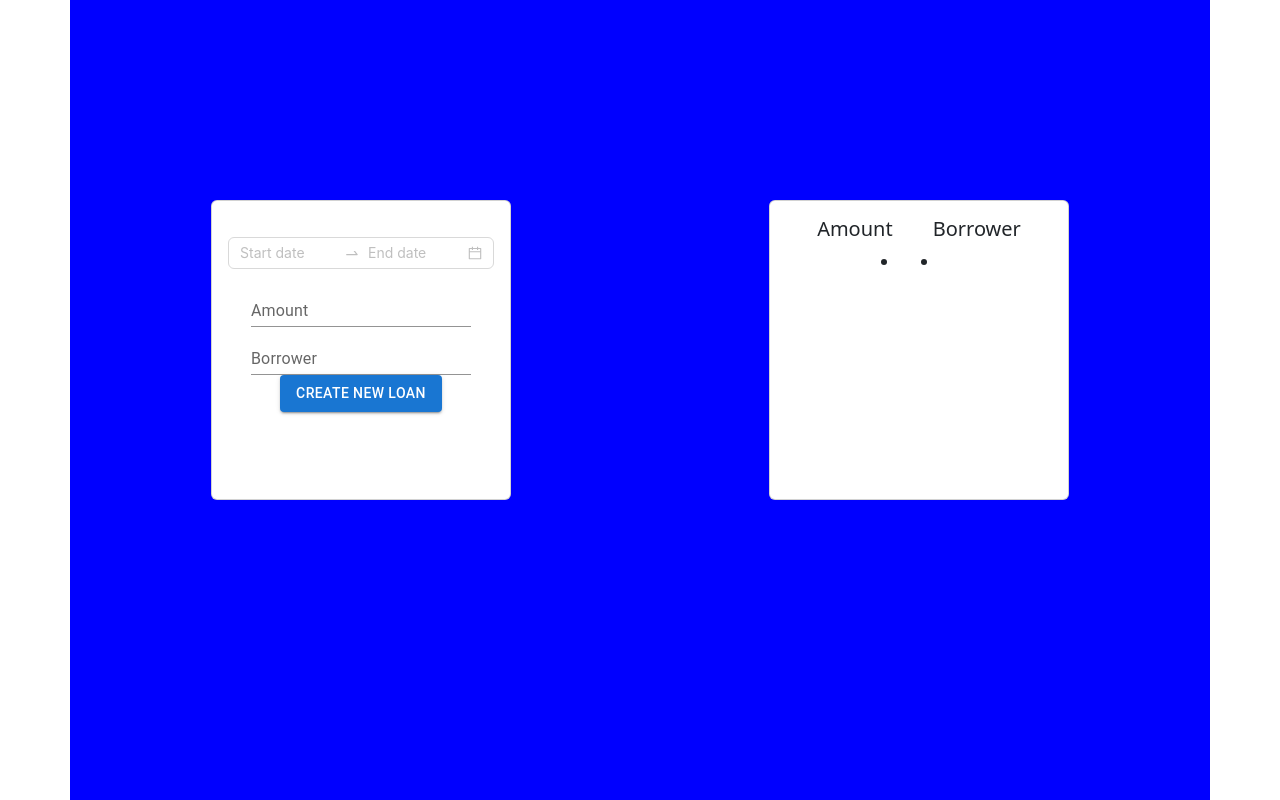
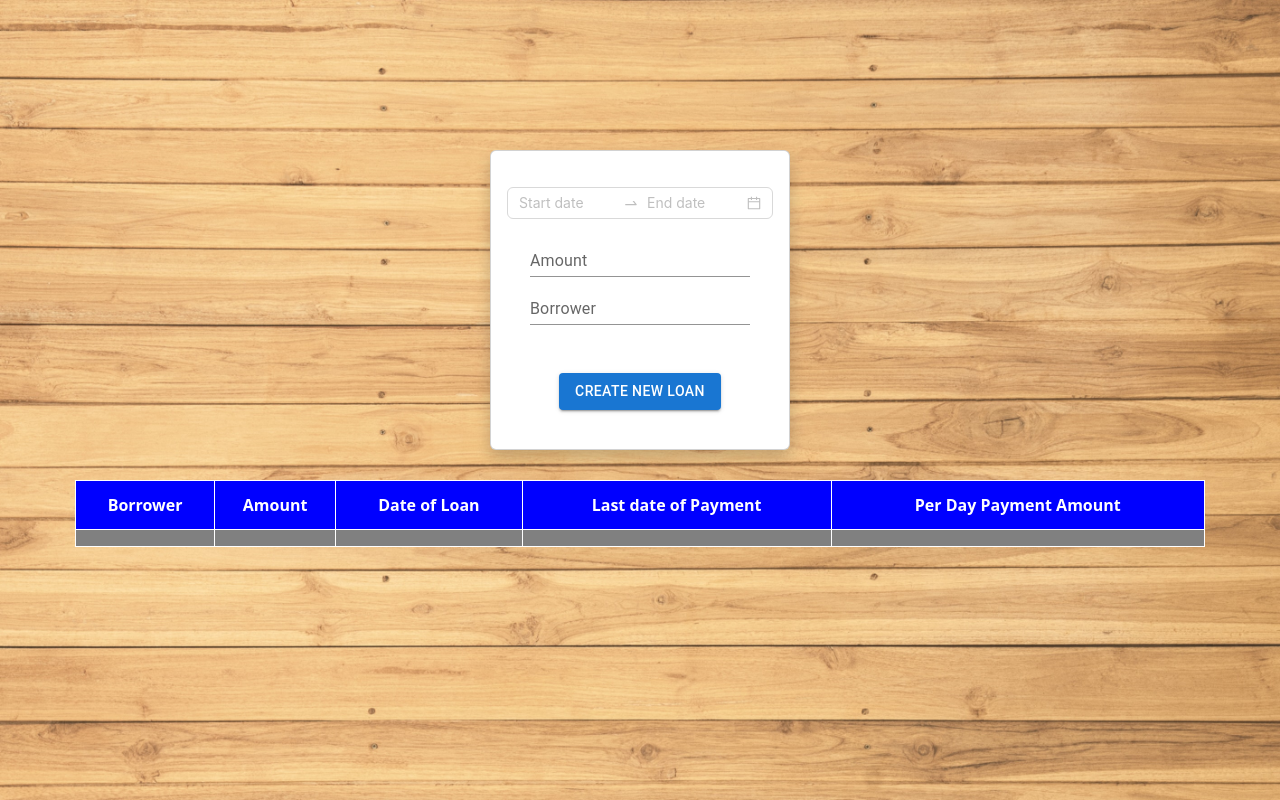
Before and after one commit to NeeteshMaurya/react_loan_calculator, a React (Create React App) app: page / in a window 1280 px wide. Built offline with nearby package versions, Linux system fonts and the light colour scheme.

Commit message:
more styling and functionality

```diff
--- a/public/index.html
+++ b/public/index.html
@@ -28,7 +28,7 @@
     <link href="https://cdn.jsdelivr.net/npm/bootstrap@5.2.2/dist/css/bootstrap.min.css" rel="stylesheet" integrity="sha384-Zenh87qX5JnK2Jl0vWa8Ck2rdkQ2Bzep5IDxbcnCeuOxjzrPF/et3URy9Bv1WTRi" crossorigin="anonymous">
     <title>React App</title>
   </head>
-  <body>
+  <body style="background-image:url(./bg1.jpg); background-size: cover;">
     <noscript>You need to enable JavaScript to run this app.</noscript>
     <div id="root"></div>
     <!--
--- a/src/App.css
+++ b/src/App.css
@@ -1,18 +1,14 @@
-
 .card{
     height: 300px;
     width: 300px;
-    margin-top: 200px;
-
+    margin-top: 150px;
+    box-shadow: 0 8px 16px 0 rgba(0,0,0,0.2);
 }
 .card-body{
     text-align: center;
 }
-.container{
+.container1{
     display: flex;
     flex-direction: row;
-    background-color: blue;
     flex-wrap: wrap;
-    height: 100vh;
-    width: 100vw;
 }
--- a/src/App.js
+++ b/src/App.js
@@ -7,21 +7,19 @@ import CardContent from '@mui/material/CardContent';
 import ShowData from './ShowData';
 
 
-
 function App() {
   return (
-    <div className='container'>
-      <div className="card mx-auto">
-        <div className="card-body">
-          <Calculator />
+    <div>
+        <div className='container1'>
+          <div className="card mx-auto">
+            <div className="card-body">
+              <Calculator />
+            </div>
+          </div>
         </div>
-      </div>
-      <div className="card mx-auto">
-        <div className="card-body">
+        <div>
           <ShowData />
         </div>
-      </div>
-
     </div>
   );
 }
--- a/src/Calculator.js
+++ b/src/Calculator.js
@@ -12,10 +12,17 @@ const Calculator = () => {
     const [numOfDays, setnumOfDays] = useState()
     const [amount, setAmount] = useState()
     const [borrower, setBorrower] = useState()
+    const [perDayAmount, setPerDayAmount] = useState()
 
+    //to handle the click
     const handle=() => {
         localStorage.setItem("amount",amount)
         localStorage.setItem("borrower",borrower)
+        const amountToPay = amount/numOfDays
+        // setPerDayAmount(amountToPay)
+        localStorage.setItem("fromDate", fromDate)
+        localStorage.setItem("toDate",toDate)
+        localStorage.setItem("perDayAmount",amountToPay)
     }
 
     return(
@@ -23,12 +30,24 @@ const Calculator = () => {
         <RangePicker className='rp'  onChange={(values) => {
             const value1 = values[1]-values[0]
             const days = value1/86400000
-            setnumOfDays(days)
+            setnumOfDays(days)   //number of days at initial stage
+            setFromDate(values[0].$d)
+            setToDate(values[1].$d)
+
+            const dateToday = new Date()    //today's date
+            const date = dateToday.setHours(0,0,0,0)  //date timestamp at midnight
+            const endDate = values[1].$d     //end date as string
+
+            const endDateTimestamp = endDate.setHours(0,0,0,0)  //end date timestamp at miniht
+            const remainingDaysTS = endDateTimestamp-date        //counting how many days left(timestamp)
+            const remainingDays = remainingDaysTS/86400000   //concertin timestamp into days
+            console.log(remainingDays)
+            console.log(days)
         }}
         /><br/>
         <TextField id="standard-basic" label="Amount" variant="standard" onChange={(e)=>setAmount(e.target.value)} /><br />
         <TextField className='txt' id="standard-basic" label="Borrower" variant="standard" onChange={(e)=>setBorrower(e.target.value)} />
-        <Button className='btn' variant="contained" onClick={handle}>Create New Loan</Button>
+        <Button className='btn mt-5' variant="contained" onClick={handle}>Create New Loan</Button>
       </div>
     );
 }
--- a/src/ShowData.css
+++ b/src/ShowData.css
@@ -1,13 +1,26 @@
-/* .container{
+.containr{
     display: flex;
     color: white;
-    font-weight: bold;
-    font-size: larger;
-    height: ;
-} */
-.data{
-    display: flex;
+    margin-top: 0px;
 }
-.amt{
-    margin-right: 40px;
+#cust{
+    border-collapse: collapse;
+    width: 90%;
+    margin-left: 75px;
+    margin-right: 75px;
+    margin-top: 30px;
 }
+#cust th{
+    text-align: center;
+    background-color: blue;
+    border: 1px solid white;
+    padding-top: 12px;
+    padding-bottom: 12px;
+    color: white;
+}
+#cust td{
+    border: 1px solid white;
+    padding: 8px;
+    text-align: center;
+    background-color:gray;
+}
--- a/src/ShowData.js
+++ b/src/ShowData.js
@@ -2,28 +2,39 @@ import React from 'react'
 import './ShowData.css'
 
 const ShowData = () => {
+  function updateNumofDays (){
+
+  }
   return (
     <>
-        <ul className='list-group'>
-            {/* <li className=''>Amount
-                <ul>
-                    <li>{localStorage.getItem("amount")}</li>
-                </ul>
-            </li>
-            <li className=''>Borrower
-                <ul>
-                    <li>{localStorage.getItem("borrower")}</li>
-                </ul>
-            </li> */}
+      <div className='containr'>
+        <table id='cust'>
+          <tr>
+            <th className='head'>Borrower</th>
+            <th className='head'>Amount</th>
+            <th className='head'>Date of Loan</th>
+            <th className='head'>Last date of Payment</th>
+            <th className='head'>Per Day Payment Amount</th>
+          </tr>
+          <tr>
+            <td>{localStorage.getItem("borrower")}</td>
+            <td>{localStorage.getItem("amount")}</td>
+            <td>{localStorage.getItem("fromDate")}</td>
+            <td>{localStorage.getItem("toDate")}</td>
+            <td>{localStorage.getItem("perDayAmount")}</td>
+          </tr>
+        </table>
+      </div>
+        {/* <ul className='list-group'>
             <div className='data mx-auto'>
-                <h5 class="amt">Amount</h5>
+                <h5 className="amt">Amount</h5>
                 <h5>Borrower</h5>
             </div>
             <div className='data mx-auto'>
-                <li class="amt">{localStorage.getItem("amount")}</li>
-                <li class="">{localStorage.getItem("borrower")}</li>
+                <li className="amt">{localStorage.getItem("amount")}</li>
+                <li className="">{localStorage.getItem("borrower")}</li>
             </div>
-        </ul>
+        </ul> */}
     </>
   )
 }
```
Also changed, not shown: public/bg1.jpg (added), src/Calculator.css (line endings or trailing spaces), 1 other file (tests, documents, lock files or other folders).
